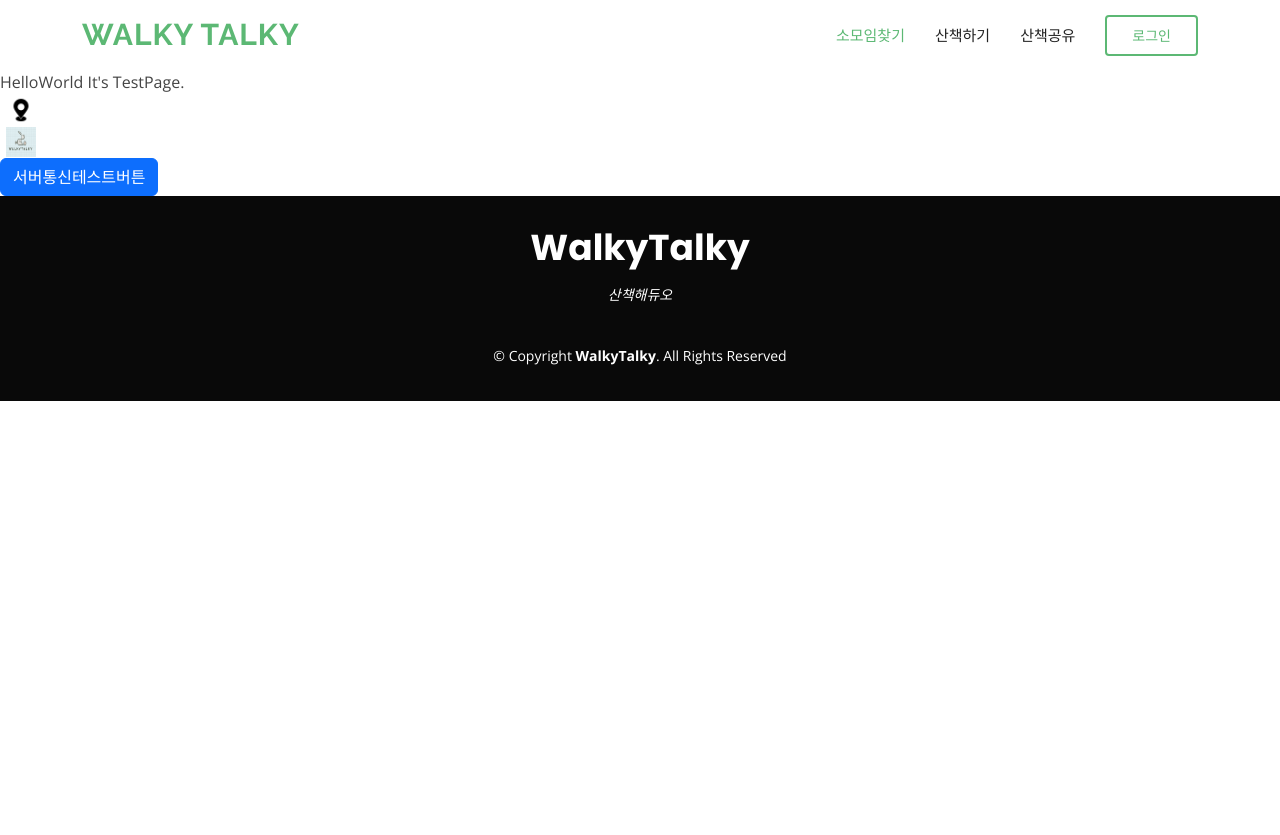
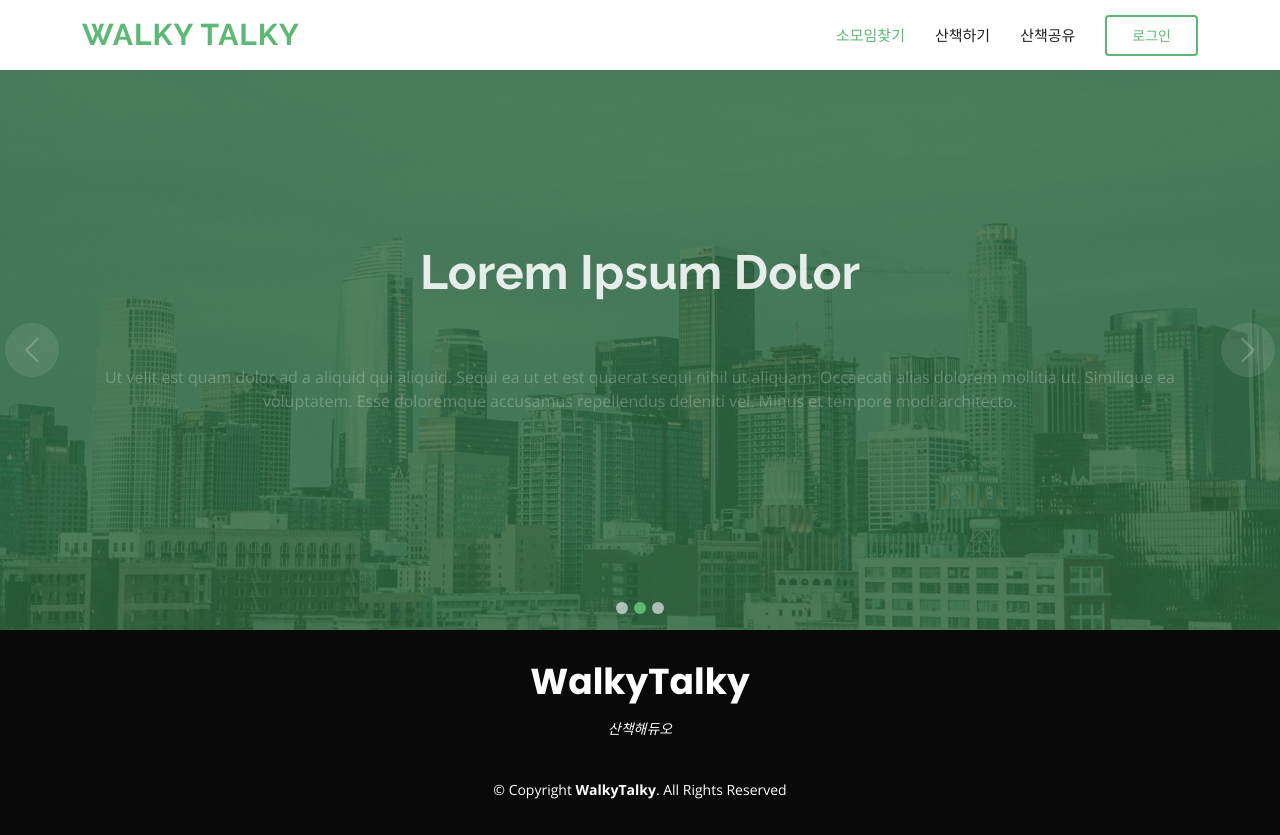
Before and after one commit to ssafy-10th-a808-team/walky-talky, a Vue app in the folder frontend/: page / in a window 1280 px wide. Before the commit the page ends 800 px from the top, so only its background shows below. Built offline with nearby package versions, Linux system fonts and the light colour scheme.

Commit message:
[FE] Design : 홈 화면 변경

```diff
--- a/frontend/src/views/HomeView.vue
+++ b/frontend/src/views/HomeView.vue
@@ -1,24 +1,58 @@
 <template>
 
+ <!-- ======= Hero Section ======= -->
+ <section id="hero">
+    <div id="heroCarousel" data-bs-interval="5000" class="carousel slide carousel-fade" data-bs-ride="carousel">
 
+      <ol class="carousel-indicators" id="hero-carousel-indicators"></ol>
 
-    <div>
-      HelloWorld It's TestPage.
+      <div class="carousel-inner" role="listbox">
+
+        <!-- Slide 1 -->
+        <div class="carousel-item active" style="background-image: url(assets/img/slide/slide-1.jpg)">
+          <div class="carousel-container">
+            <div class="container">
+              <h2 class="animate__animated animate__fadeInDown">Welcome to <span>WalkyTalky</span></h2>
+              <p class="animate__animated animate__fadeInUp">산책해듀오</p>
+              <a href="#about" class="btn-get-started animate__animated animate__fadeInUp scrollto">Read More</a>
+            </div>
+          </div>
+        </div>
+
+        <!-- Slide 2 -->
+        <div class="carousel-item" style="background-image: url(assets/img/slide/slide-2.jpg)">
+          <div class="carousel-container">
+            <div class="container">
+              <h2 class="animate__animated animate__fadeInDown">Lorem Ipsum Dolor</h2>
+              <p class="animate__animated animate__fadeInUp">Ut velit est quam dolor ad a aliquid qui aliquid. Sequi ea ut et est quaerat sequi nihil ut aliquam. Occaecati alias dolorem mollitia ut. Similique ea voluptatem. Esse doloremque accusamus repellendus deleniti vel. Minus et tempore modi architecto.</p>
+              <a href="#about" class="btn-get-started animate__animated animate__fadeInUp scrollto">Read More</a>
+            </div>
+          </div>
+        </div>
+
+        <!-- Slide 3 -->
+        <div class="carousel-item" style="background-image: url(assets/img/slide/slide-3.jpg)">
+          <div class="carousel-container">
+            <div class="container">
+              <h2 class="animate__animated animate__fadeInDown">Sequi ea ut et est quaerat</h2>
+              <p class="animate__animated animate__fadeInUp">Ut velit est quam dolor ad a aliquid qui aliquid. Sequi ea ut et est quaerat sequi nihil ut aliquam. Occaecati alias dolorem mollitia ut. Similique ea voluptatem. Esse doloremque accusamus repellendus deleniti vel. Minus et tempore modi architecto.</p>
+              <a href="#about" class="btn-get-started animate__animated animate__fadeInUp scrollto">Read More</a>
+            </div>
+          </div>
+        </div>
+
+      </div>
+
+      <a class="carousel-control-prev" href="#heroCarousel" role="button" data-bs-slide="prev">
+        <span class="carousel-control-prev-icon bi bi-chevron-left" aria-hidden="true"></span>
+      </a>
+
+      <a class="carousel-control-next" href="#heroCarousel" role="button" data-bs-slide="next">
+        <span class="carousel-control-next-icon bi bi-chevron-right" aria-hidden="true"></span>
+      </a>
+
     </div>
-    <div>
-      <ButtonWithIcon
-      :selectedIcon="locationIcon"
-      />
-    </div>
-    <div>
-      <ButtonWithIcon
-      :selectedIcon="logoIcon"
-      />
-    </div>
-
-    <div>
-      <button type="button" @click="test" class="btn btn-primary">서버통신테스트버튼</button>
-    </div>
+  </section><!-- End Hero -->
 
   </template>
 
```
